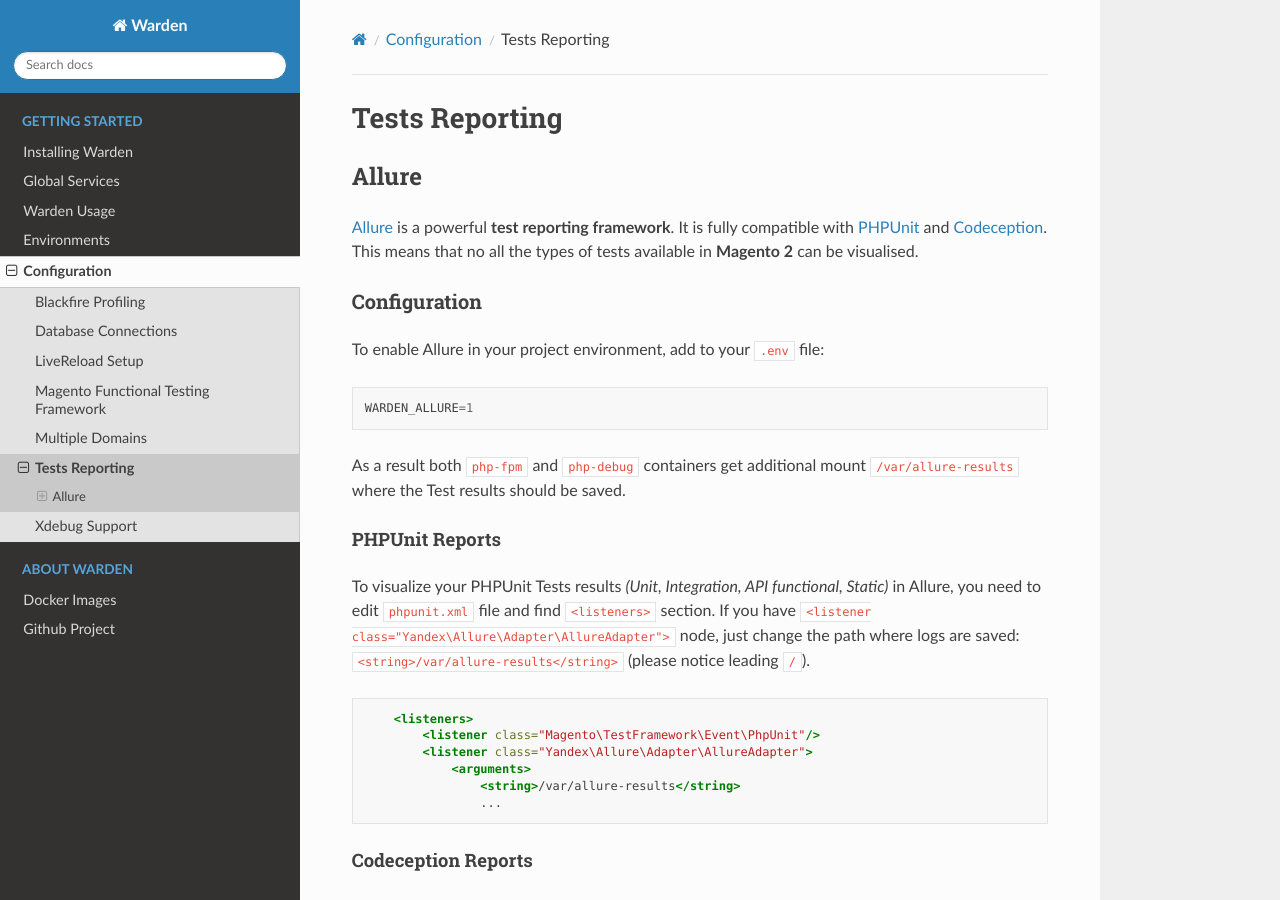
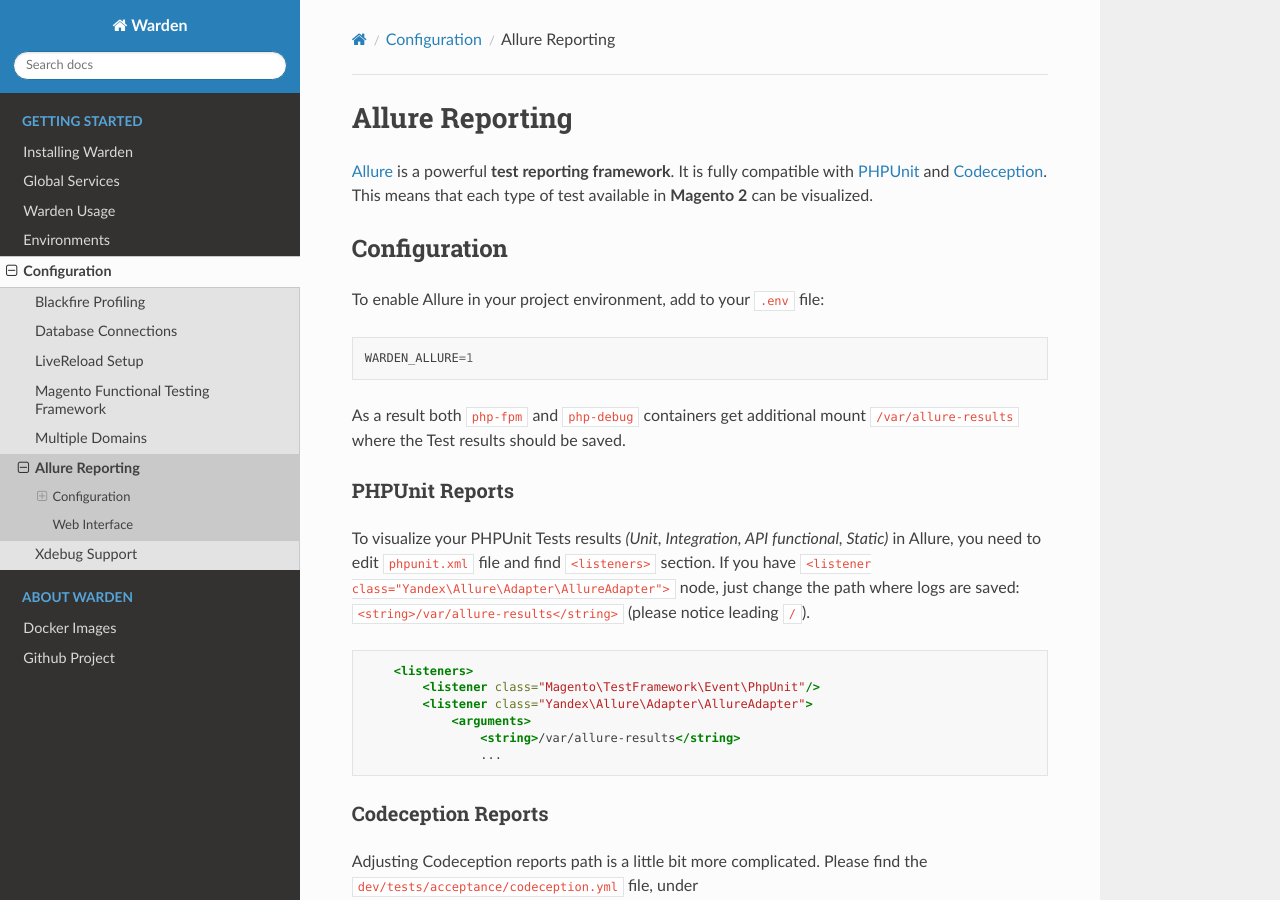
Before and after one commit to wardenenv/warden, a Sphinx documentation site: the page built from docs/configuration/reporting.md, in a window 1280 px wide and 900 px high. Built offline with Sphinx 7.4.7 and the Read the Docs theme 2.0.0, drawn with Linux system fonts in a browser that asks for light colours.

Commit message:
Moved docs page for allure in tree

````diff
--- a/docs/configuration/tests-reporting.md
+++ b/docs/configuration/reporting.md
@@ -1,10 +1,8 @@
-# Tests Reporting
+# Allure Reporting
 
-## Allure
+[Allure](http://allure.qatools.ru/) is a powerful **test reporting framework**. It is fully compatible with [PHPUnit](https://phpunit.de/) and  [Codeception](https://codeception.com/). This means that each type of test available in **Magento 2** can be visualized.
 
-[Allure](http://allure.qatools.ru/) is a powerful **test reporting framework**. It is fully compatible with [PHPUnit](https://phpunit.de/) and  [Codeception](https://codeception.com/). This means that no all the types of tests available in **Magento 2** can be visualised.
-
-### Configuration
+## Configuration
 
 To enable Allure in your project environment, add to your `.env` file:
 
@@ -14,7 +12,7 @@ WARDEN_ALLURE=1
 
 As a result both `php-fpm` and `php-debug` containers get additional mount `/var/allure-results` where the Test results should be saved.
 
-#### PHPUnit Reports
+### PHPUnit Reports
 
 To visualize your PHPUnit Tests results *(Unit, Integration, API functional, Static)* in Allure, you need to edit `phpunit.xml` file and find `<listeners>` section. If you have `<listener class="Yandex\Allure\Adapter\AllureAdapter">` node, just change the path where logs are saved: `<string>/var/allure-results</string>` (please notice leading `/`).
 
@@ -27,7 +25,7 @@ To visualize your PHPUnit Tests results *(Unit, Integration, API functional, Sta
                 ...
 ```
 
-#### Codeception Reports
+### Codeception Reports
 
 Adjusting Codeception reports path is a little bit more complicated. Please find the `dev/tests/acceptance/codeception.yml` file, under `Magento\FunctionalTestingFramework\Allure\Adapter\MagentoAllureAdapter` you'll find `outputDirectory`. Change it's value to `/var/allure-results`.
 
@@ -39,7 +37,7 @@ extensions:
             outputDirectory: /var/allure-results
 ```
 
-### Web Interface
+## Web Interface
 
 Allure reports are available with your Web Browser on `allure` subdomain (eg. `https://allure.magento2.test/`). Reports are generated with 5 seconds interval.
 
````
